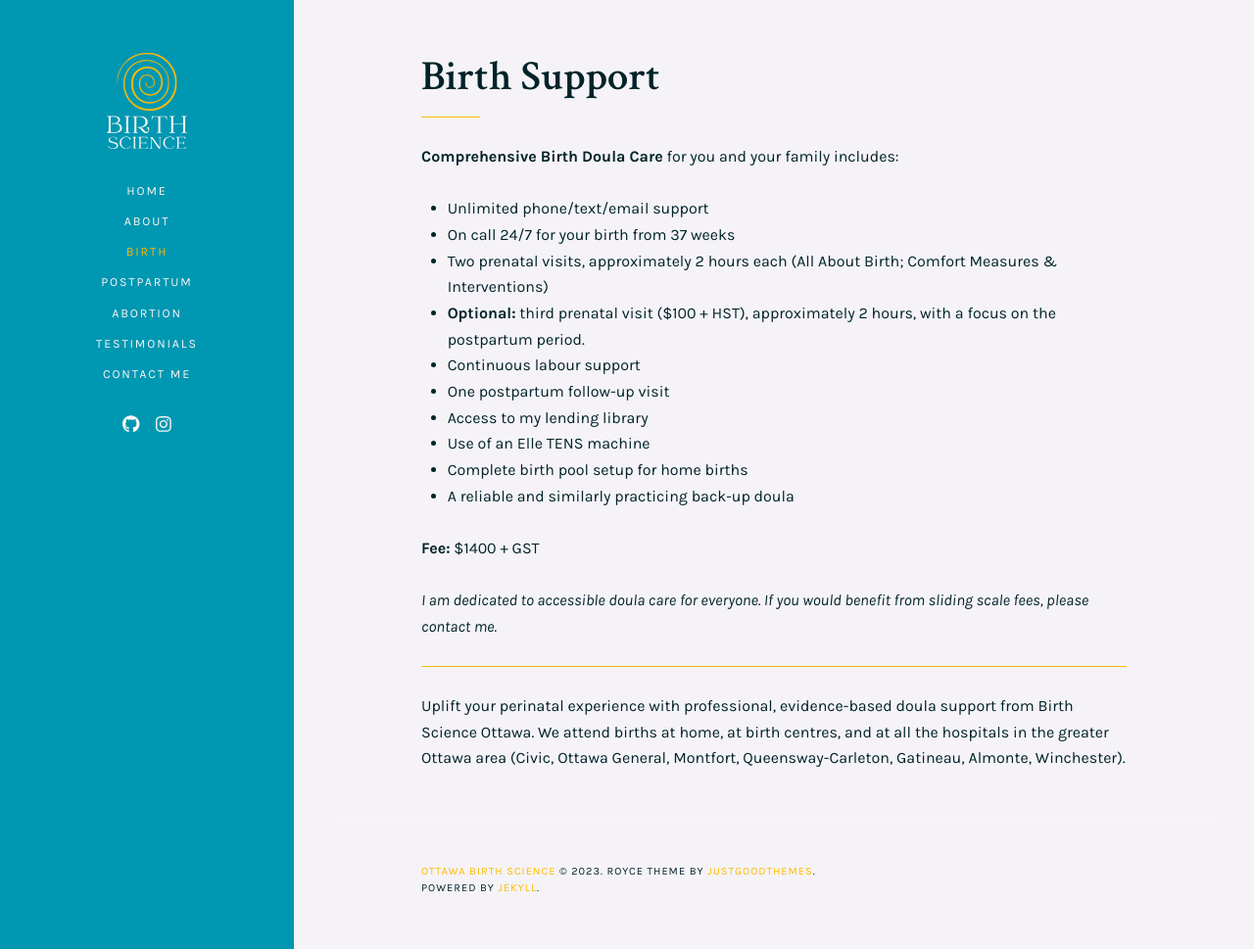
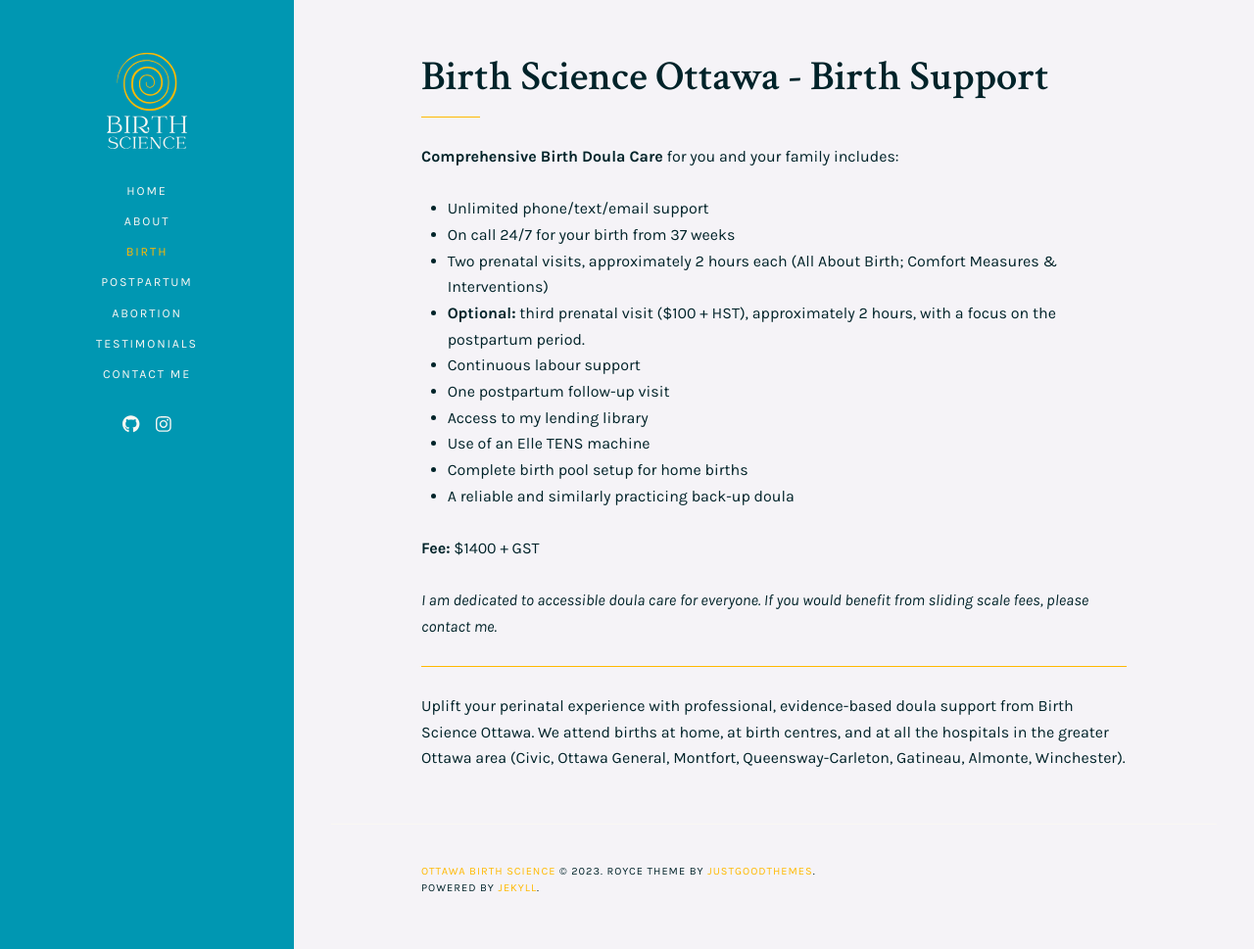
Before and after one commit to mch3rry/mypage, a Jekyll site: the page built from birth.md, in a window 1280 px wide and 969 px high. Shown: the whole window at 98% size. Built offline with Jekyll 4.4.1, drawn with Linux system fonts in a browser that asks for light colours.

Commit message:
Update birth.md

```diff
--- a/birth.md
+++ b/birth.md
@@ -1,6 +1,6 @@
 ---
 layout: page
-title: "Birth Support"
+title: "Birth Science Ottawa - Birth Support"
 ---
 <p> </p>
 <p><b>Comprehensive Birth Doula Care</b> for you and your family includes:</p>
```
